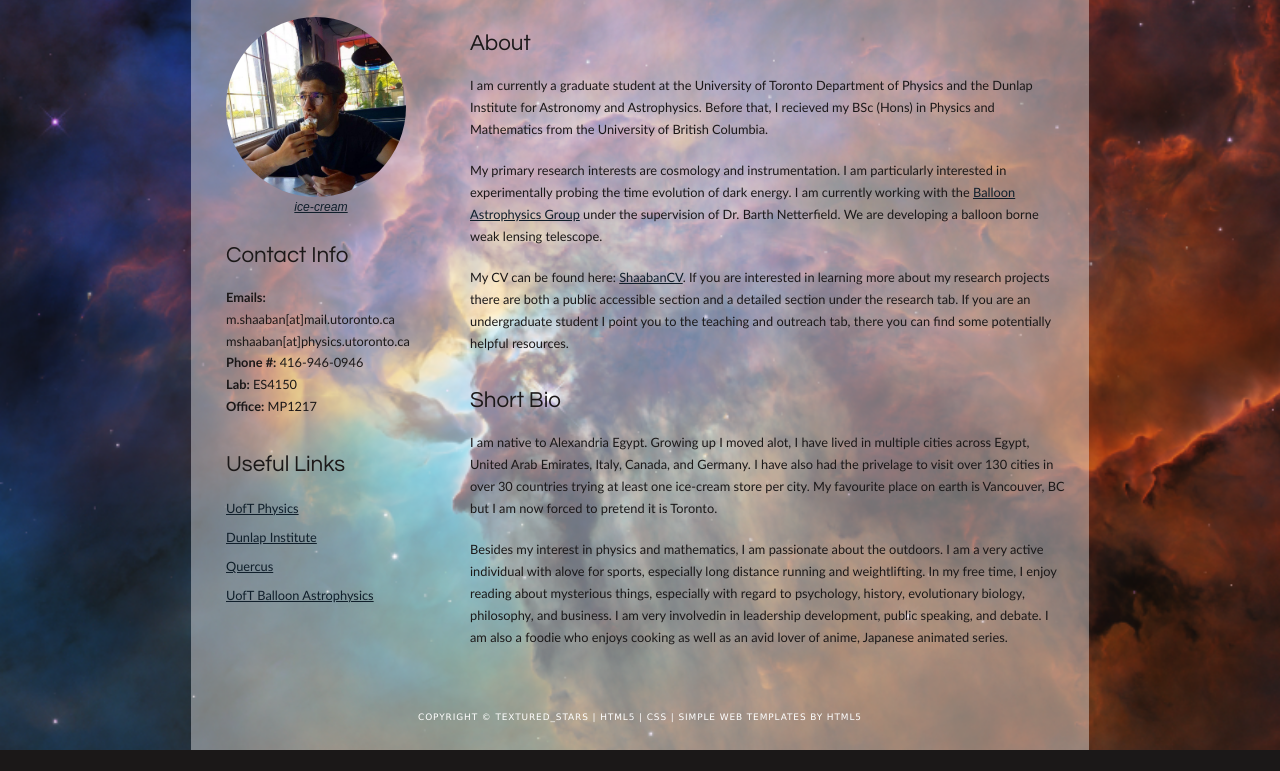
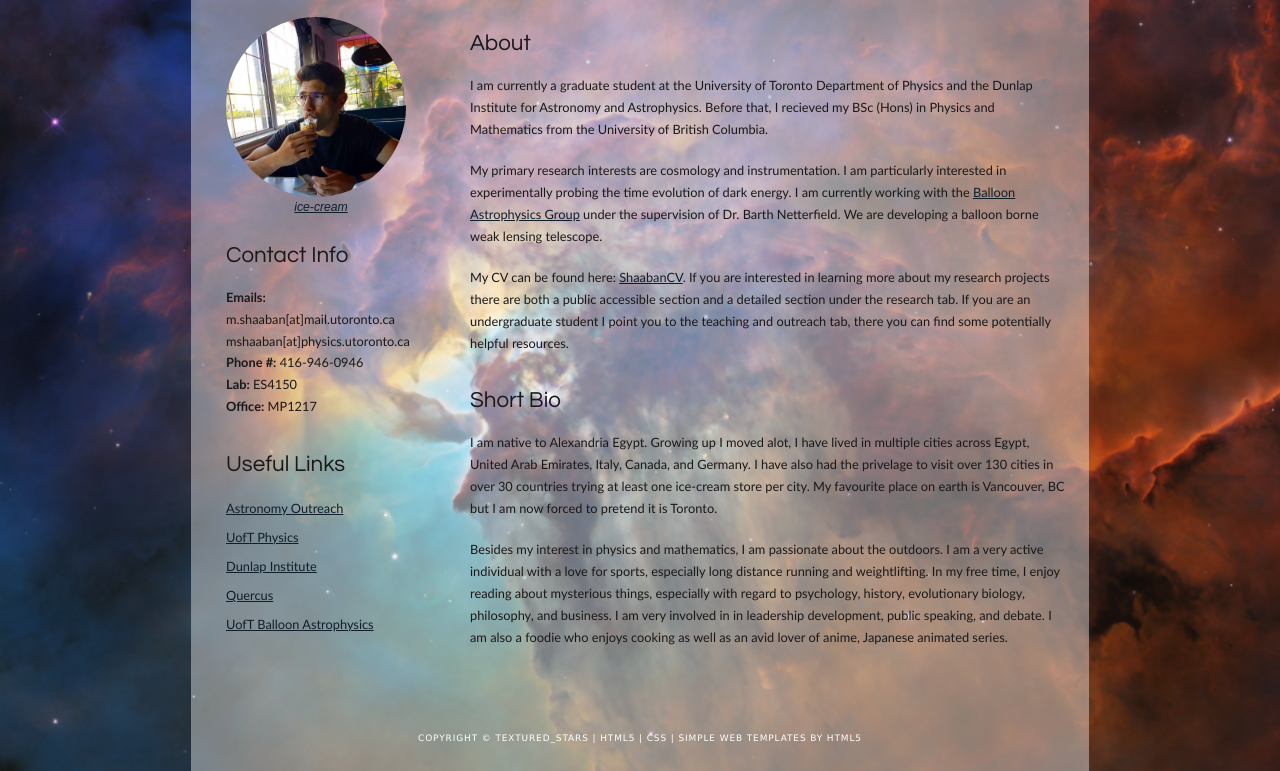
Before and after one commit to ShaabanM/shaabanm.github.io, a plain HTML site: page index.html in a window 1280 px wide. Shown: the part 243-1014 px from the top of the page. Before the commit the page ends 993 px from the top, so only its background shows below. Drawn offline with Linux system fonts and the light colour scheme.

Commit message:
some spelling errors fixed

```diff
--- a/index.html
+++ b/index.html
@@ -48,6 +48,7 @@
         </p>
         <h3>Useful Links</h3>
         <ul>
+          <li><a href="https://universe.utoronto.ca/">Astronomy Outreach</a></li>
           <li><a href="https://www.physics.utoronto.ca/">UofT Physics</a></li>
           <li><a href="http://www.dunlap.utoronto.ca/">Dunlap Institute</a></li>
           <li><a href="https://idpz.utorauth.utoronto.ca/idp/profile/SAML2/Redirect/SSO;jsessionid=EF37C3B94CB5318E8084241233A5EAC9?execution=e1s1">Quercus</a></li>
@@ -82,9 +83,9 @@
         </p>
         <p>
           Besides my interest in physics and mathematics, I am passionate about the outdoors. I am a very active
-          individual with alove for sports, especially long distance running and weightlifting. In my free time, I
+          individual with a love for sports, especially long distance running and weightlifting. In my free time, I
           enjoy reading about mysterious things, especially with regard to psychology, history, evolutionary biology,
-          philosophy, and business. I am very involvedin in leadership development, public speaking, and debate. I am
+          philosophy, and business. I am very involved in in leadership development, public speaking, and debate. I am
           also a foodie who enjoys cooking as
           well as an avid lover of anime, Japanese animated series.
         </p>
```
Also changed, not shown: random.html (+1 -0 lines), research.html (+1 -0 lines), teaching.html (+1 -0 lines), 1 other file.
